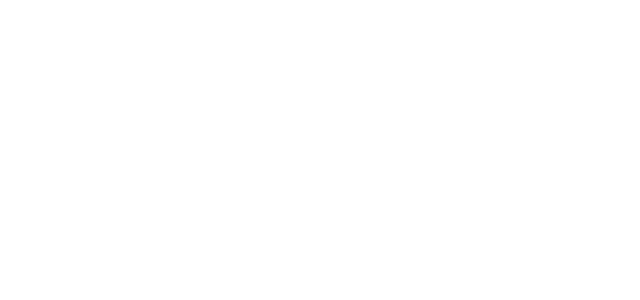
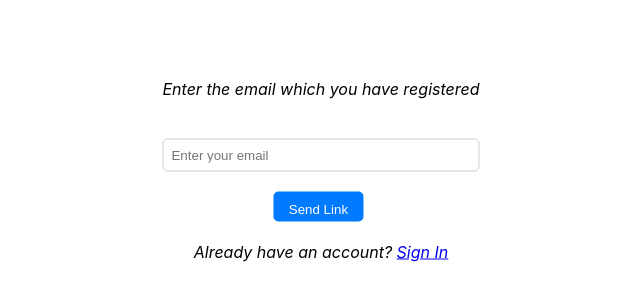
Before and after one commit to bipinlongjam/expensetrackreact, a React (Create React App) app: page /forgot in a window 1280 px wide. Before the commit this address had no page. Shown: the part 140-440 px from the top of the page, without its empty margins (319-959 px from the left). Built offline with nearby package versions, Linux system fonts and the light colour scheme.

Commit message:
password reset added

```diff
--- a/src/App.js
+++ b/src/App.js
@@ -1,10 +1,11 @@
-import logo from './logo.svg';
+
 import './App.css';
 import Signup from './components/forms/Signup';
 import SignIn from './components/forms/SignIn';
 import { BrowserRouter as Router, Route, Routes } from 'react-router-dom';
 import  {ExpenseProvider}  from './context/auth-context';
 import Home from './components/Home/Home';
+import ForgotPass from './components/forms/ForgotPass';
 
 function App() {
   return (
@@ -13,6 +14,7 @@ function App() {
         <Routes>
         <Route path='/' element={<Home/>}/>
         <Route path='/login' element={<SignIn />} />
+        <Route path='/forgot' element={<ForgotPass/>}/>
         <Route path='/signup' element={<Signup />} />
         </Routes>
         </ExpenseProvider>
--- /dev/null
+++ b/src/components/forms/ForgotPass.js
@@ -0,0 +1,47 @@
+import React, { useRef } from 'react'
+import classes from './ForgotPass.module.css'
+import { Link } from 'react-router-dom'
+
+const ForgotPass = () => {
+    const emailRef = useRef()
+
+    const sendPasswordReset = async(email) =>{
+        const apiKey = 'AIzaSyCyP3jp2UTlE8HGgaFlvPHeEd4WQkzcQuE';
+        const url = `https://identitytoolkit.googleapis.com/v1/accounts:sendOobCode?key=${apiKey}`
+        try{
+            const response = await fetch(url,{
+                method:'POST',
+                headers:{
+                    'Content-Type':'application/json'
+                },
+                body:JSON.stringify({
+                    email,
+                    requestType: 'PASSWORD_RESET',
+                })
+            })
+            if(!response.ok){
+                throw new Error('Failed to send password reset email');
+            }
+            console.log('PAssword reset email send successfully');
+        } catch(error){
+            console.error('Error sending password reset email', error.message);
+        }
+    }
+    const handleSubmit =(e)=>{
+        e.preventDefault();
+        const enteredEmail = emailRef.current.value;
+        sendPasswordReset(enteredEmail)
+    }
+  return (
+    <div className={classes.container}>
+            <p> Enter the email which you have registered</p>
+            <form onSubmit={handleSubmit}>
+            <input type="email" ref={emailRef} required placeholder='Enter your email'/>
+            <button type='submit' className={classes.action}>Send Link</button>
+        </form>
+        <p>Already have an account? <Link to="/login">Sign In</Link></p>
+    </div>
+  )
+}
+
+export default ForgotPass
--- /dev/null
+++ b/src/components/forms/ForgotPass.module.css
@@ -0,0 +1,22 @@
+.container{
+    position: absolute;
+    top: 40%;
+    left: 50%;
+    transform: translate(-50%, -50%);
+    text-align: center;
+
+
+}
+.container p{
+    font-style: italic;
+    margin-top: 20px;
+    margin-bottom: 20px;
+    padding-bottom: 20px;
+
+}
+.action{
+    margin-top: 10px;
+    margin-left: 35%;
+    width: 90px;
+    height: 30px;
+}
--- a/src/components/forms/SignIn.js
+++ b/src/components/forms/SignIn.js
@@ -73,6 +73,7 @@ const SignIn = () => {
       </button>
     </form>
     <p>Don't have an account? <Link to="/signup">Sign Up</Link></p> {/* Link to the sign-up page */}
+    <Link to="/forgot">Forgot Password?</Link>
   </div>
   )
 }
--- a/src/components/forms/Signup.js
+++ b/src/components/forms/Signup.js
@@ -75,7 +75,7 @@ const Signup = () => {
           Sign Up
         </button>
       </form>
-      <p>Already have an account? <Link to="/signin">Sign In</Link></p> {/* Link to the sign-in page */}
+      <p>Already have an account? <Link to="/login">Sign In</Link></p> {/* Link to the sign-in page */}
     </div>
   )
 }
```
